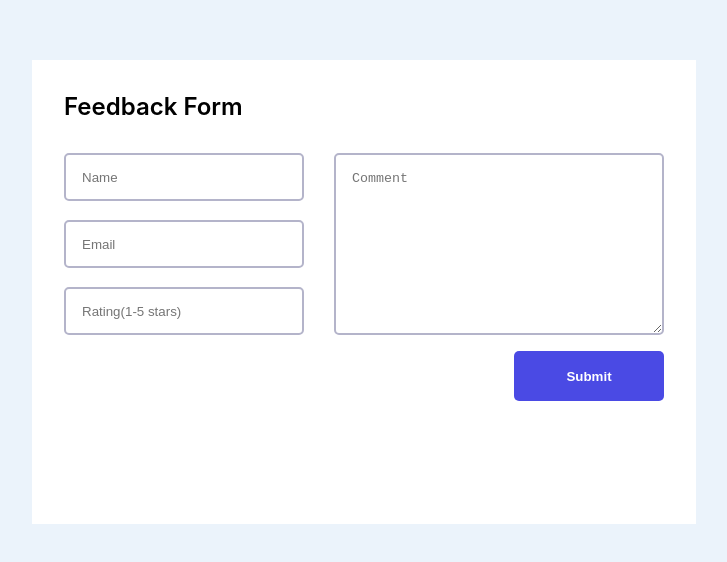
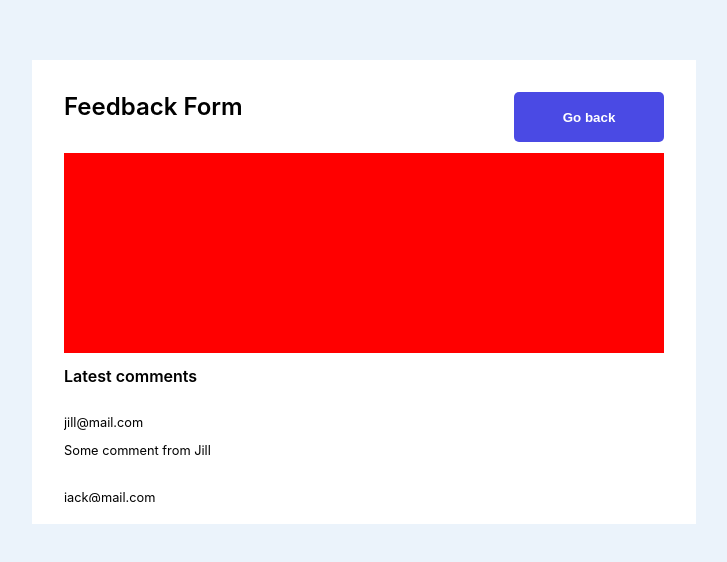
Before and after one commit to okwujeisrael/checkout-challenge, a React (Create React App) app: page / in a window 1280 px wide. Shown: the part 108-670 px from the top of the page, without its empty margins (276-1003 px from the left). Built offline with nearby package versions, Linux system fonts and the light colour scheme.

Commit message:
Build feedback results

```diff
--- a/src/App.tsx
+++ b/src/App.tsx
@@ -2,13 +2,23 @@ import { AppWrapper } from "../src/components/AppWrapper.styles";
 import { Container } from "../src/components/Container.styles";
 import Form from "./components/Form";
 import { useState } from "react";
+import Results from "../src/components/Results";
+import { data } from "./data";
 
 const App = () => {
-  const [showForm, setShowForm] = useState(true);
+  const [showForm, setShowForm] = useState(false);
+  const [results, setResults] =
+    useState<Record<string, string | number>[]>(data);
 
   return (
     <AppWrapper>
-      <Container>{showForm ? <Form /> : <Results />}</Container>
+      <Container>
+        {showForm ? (
+          <Form />
+        ) : (
+          <Results results={results} setShowForm={setShowForm} />
+        )}
+      </Container>
     </AppWrapper>
   );
 };
--- a/src/components/Button/index.tsx
+++ b/src/components/Button/index.tsx
@@ -2,12 +2,11 @@ import styled from "styled-components";
 import React, { FC } from "react";
 
 interface ButtonInterface {
-  type: "button" | "link";
   children: string;
   onClick: (e: React.MouseEvent<HTMLButtonElement>) => void;
 }
 
-const Button: FC<ButtonInterface> = ({ type, children, onClick }) => {
+const Button: FC<ButtonInterface> = ({ children, onClick }) => {
   return <StyledButton onClick={onClick}>{children}</StyledButton>;
 };
 
--- a/src/components/Form/index.tsx
+++ b/src/components/Form/index.tsx
@@ -113,9 +113,7 @@ const Form = () => {
         />
       </Flex>
       <ButtonWrapper>
-        <Button type="button" onClick={handleClick}>
-          Submit
-        </Button>
+        <Button onClick={handleClick}>Submit</Button>
       </ButtonWrapper>
     </>
   );
--- a/src/components/Results/index.tsx
+++ b/src/components/Results/index.tsx
@@ -0,0 +1,73 @@
+import { LevelOneHeader } from "../Text.styles";
+import Button from "../Button";
+import styled from "styled-components";
+import { FC } from "react";
+
+interface ResultsInterface {
+  results: Record<string, string | number>[];
+  // setResults: (results: Record<string, string>[]) => void;
+  setShowForm: (showForm: boolean) => void;
+}
+
+const Results: FC<ResultsInterface> = ({ results, setShowForm }) => {
+  const handleClick = () => {
+    setShowForm(true);
+  };
+
+  return (
+    <>
+      <Flex>
+        <LevelOneHeader>Feedback Form</LevelOneHeader>
+        <Button onClick={handleClick}>Go back</Button>
+      </Flex>
+      <Chart />
+      <LevelTwoHeader>Latest comments</LevelTwoHeader>
+      <CommentWrapper>
+        {results.map((result) => (
+          <Comment key={`${result.name}-${result.comment}`}>
+            <Paragraph>{result.email}</Paragraph>
+            <Paragraph>{result.comment}</Paragraph>
+          </Comment>
+        ))}
+      </CommentWrapper>
+    </>
+  );
+};
+
+export default Results;
+
+const Flex = styled.div`
+  display: flex;
+  justify-content: space-between;
+
+  @media only screen and (max-width: 500px) {
+    flex-direction: column;
+    margin-bottom: 2rem;
+  }
+`;
+
+const Chart = styled.div`
+  width: 100%;
+  height: 200px;
+  background: red;
+`;
+
+const LevelTwoHeader = styled.h2`
+  font-weight: 600;
+  font-size: 1rem;
+  margin-bottom: 1rem;
+`;
+
+const Paragraph = styled.p`
+  font-size: 0.8rem;
+  margin-bottom: 5px;
+`;
+
+const Comment = styled.div`
+  margin-bottom: 2rem;
+`;
+
+const CommentWrapper = styled.div`
+  height: 100px;
+  overflow-y: scroll;
+`;
--- /dev/null
+++ b/src/data.js
@@ -0,0 +1,20 @@
+export const data = [
+  {
+    name: "Jill",
+    email: "jill@mail.com",
+    rating: 4,
+    comment: "Some comment from Jill",
+  },
+  {
+    name: "Jack",
+    email: "jack@mail.com",
+    rating: 2,
+    comment: "Some comment from Jack",
+  },
+  {
+    name: "Sam",
+    email: "sam@mail.com",
+    rating: 1,
+    comment: "Some comment from Sam",
+  },
+];
```
